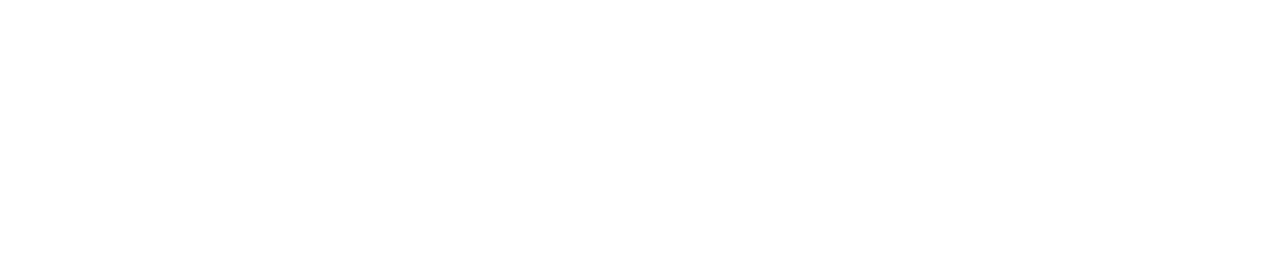
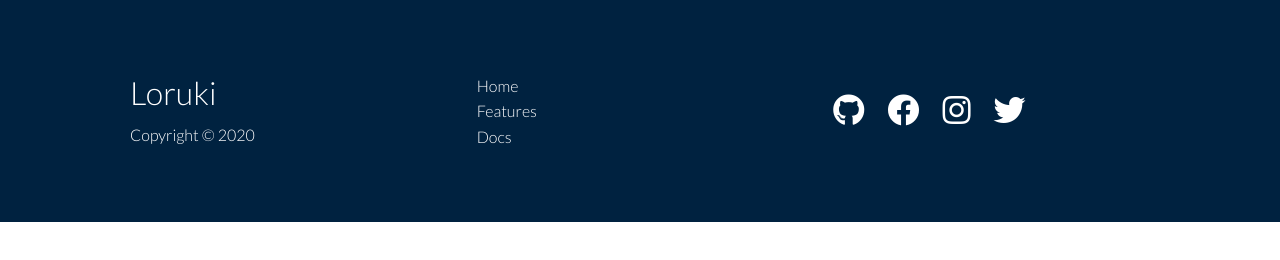
Before and after one commit to BF-FrontEnd-class-2025/group-4-loruki, a website: page docs.html in a window 1280 px wide. Drawn offline with Linux system fonts and the light colour scheme.

Commit message:
develop docs page footer

```diff
--- a/docs.html
+++ b/docs.html
@@ -1,18 +1,40 @@
 <!DOCTYPE html>
 <html lang="en">
+
 <head>
   <meta charset="UTF-8" />
   <meta name="viewport" content="width=device-width, initial-scale=1.0" />
-    <link
-      rel="stylesheet"
-      href="https://cdnjs.cloudflare.com/ajax/libs/font-awesome/5.15.1/css/all.min.css"
+  <link rel="stylesheet" href="https://cdnjs.cloudflare.com/ajax/libs/font-awesome/5.15.1/css/all.min.css"
     integrity="sha512-+4zCK9k+qNFUR5X+cKL9EIR+ZOhtIloNl9GIKS57V1MyNsYpYcUrUeQc9vNfzsWfV28IaLL3i96P9sdNyeRssA=="
-      crossorigin="anonymous"
-    />
+    crossorigin="anonymous" />
   <link rel="stylesheet" href="css/utilities.css" />
   <link rel="stylesheet" href="css/style.css" />
   <title>Loruki | Cloud Hosting For Everyone</title>
 </head>
 
-  <body></body>
+<body>
+  <!-- Footer -->
+  <footer class="footer bg-dark py-5">
+    <div class="container grid grid-3">
+      <div>
+        <h1>Loruki</h1>
+        <p>Copyright &copy; 2020</p>
+      </div>
+      <nav>
+        <ul>
+          <li><a href="index.html">Home</a></li>
+          <li><a href="features.html">Features</a></li>
+          <li><a href="docs.html">Docs</a></li>
+        </ul>
+      </nav>
+      <div class="social">
+        <a href="#"><i class="fab fa-github fa-2x"><span class="sp">github</span></i></a>
+        <a href="#"><i class="fab fa-facebook fa-2x"><span class="sp">facebook</span></i></a>
+        <a href="#"><i class="fab fa-instagram fa-2x"><span class="sp">instagram</span></i></a>
+        <a href="#"><i class="fab fa-twitter fa-2x"><span class="sp">twitter</span></i></a>
+      </div>
+    </div>
+  </footer>
+</body>
+
 </html>
```
Lines whose indentation alone changed are shown as unchanged.
